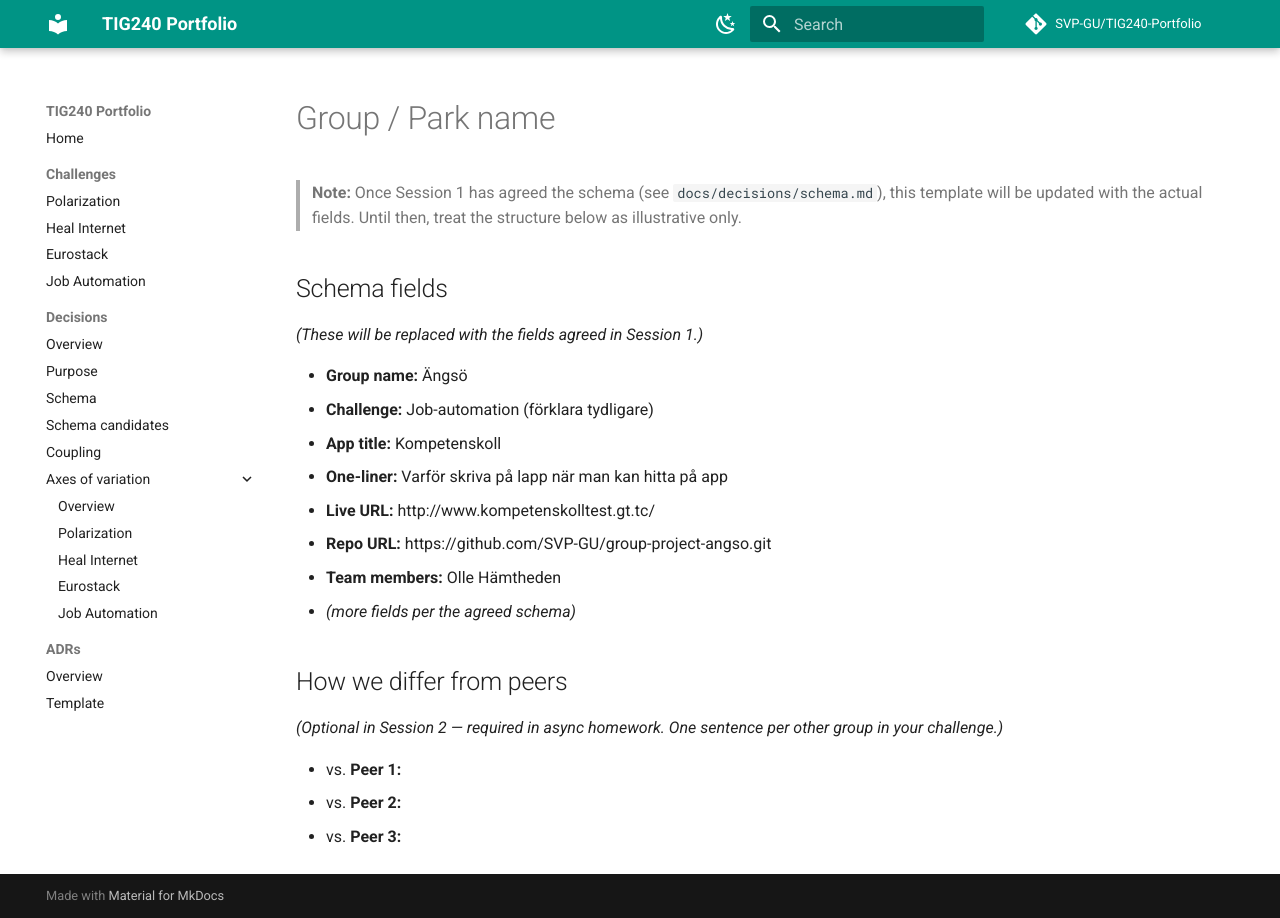
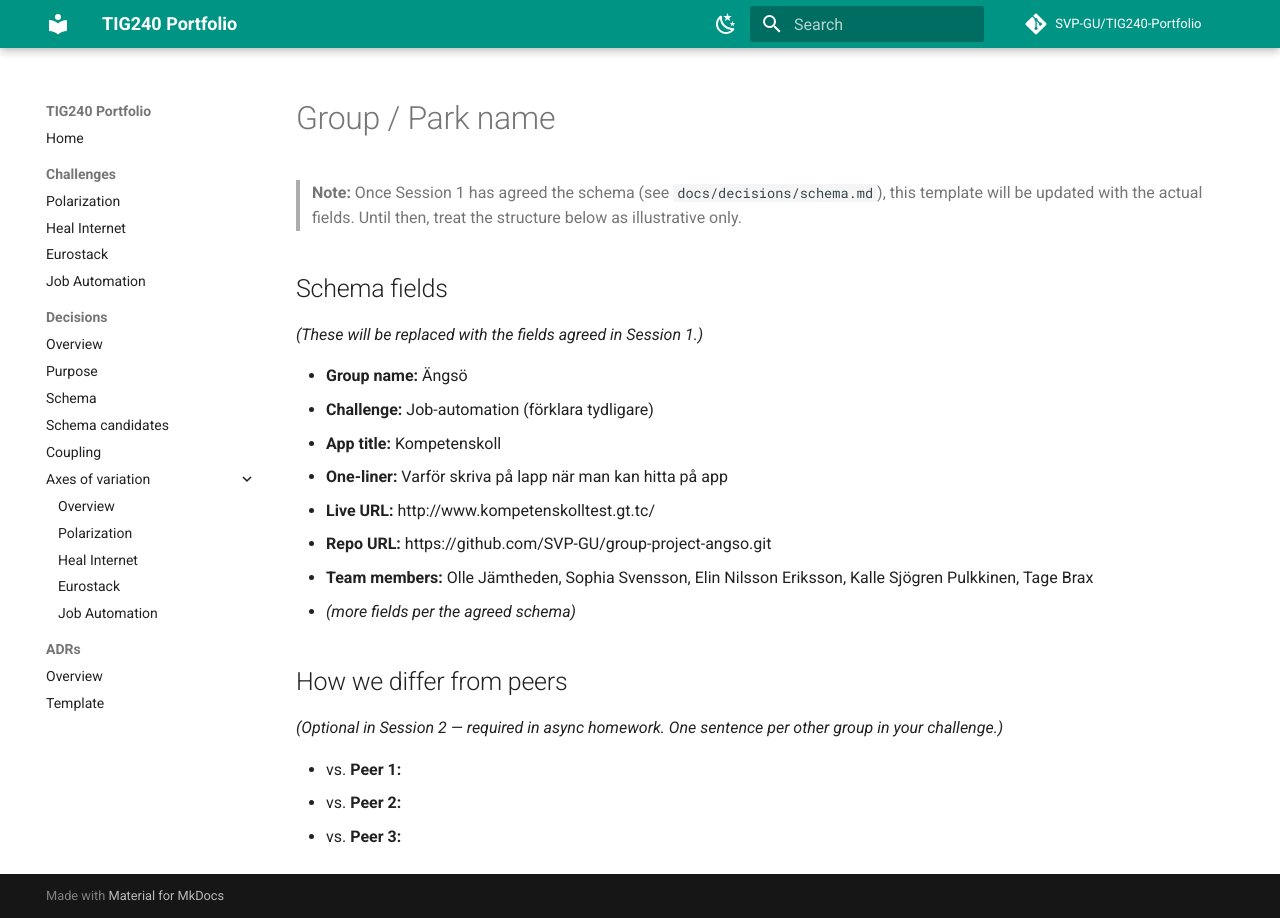
Before and after one commit to SVP-GU/TIG240-Portfolio, an MkDocs documentation site: the page built from docs/challenges/job-automation/Ängsö.md, in a window 1280 px wide. Built offline with MkDocs 1.6.1 and Material for MkDocs 9.7.7, drawn with Linux system fonts in a browser that asks for light colours; comment, search, counter and statistics services are not loaded.

```diff
--- a/docs/challenges/job-automation/Ängsö.md
+++ b/docs/challenges/job-automation/Ängsö.md
@@ -12,7 +12,7 @@
 - **One-liner:** Varför skriva på lapp när man kan hitta på app
 - **Live URL:** http://www.kompetenskolltest.gt.tc/
 - **Repo URL:**  https://github.com/SVP-GU/group-project-angso.git
-- **Team members:** Olle Hämtheden
+- **Team members:** Olle Jämtheden, Sophia Svensson, Elin Nilsson Eriksson, Kalle Sjögren Pulkkinen, Tage Brax
 - *(more fields per the agreed schema)*
 
 ## How we differ from peers
```
Also changed, not shown: docs/decisions/axes-of-variation/job-automation.md (+1 -1 lines).
